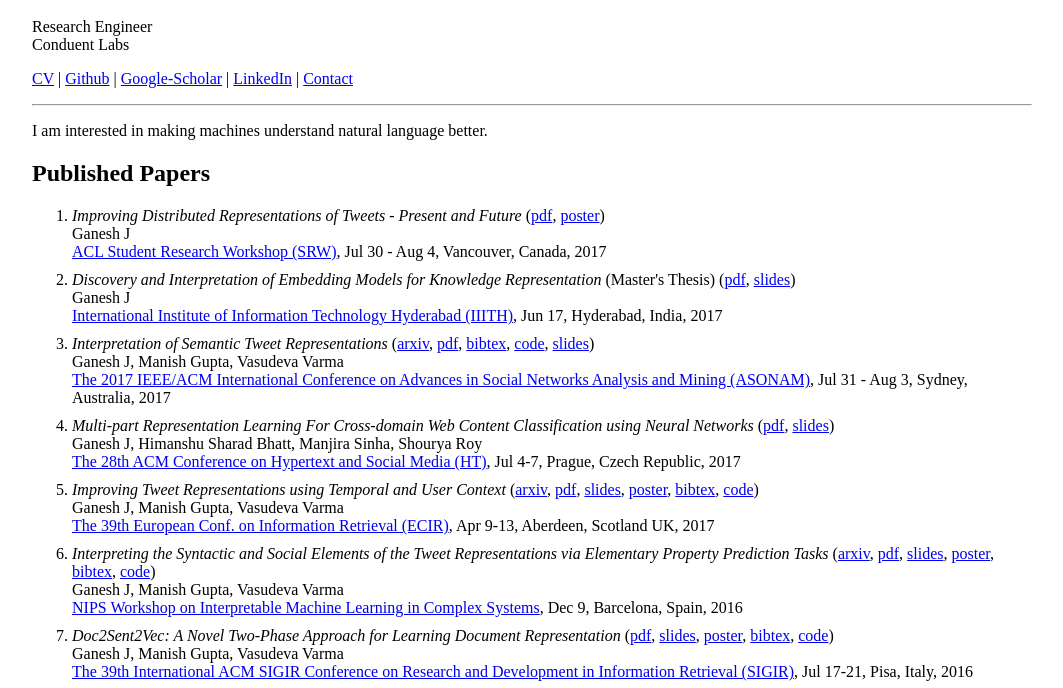
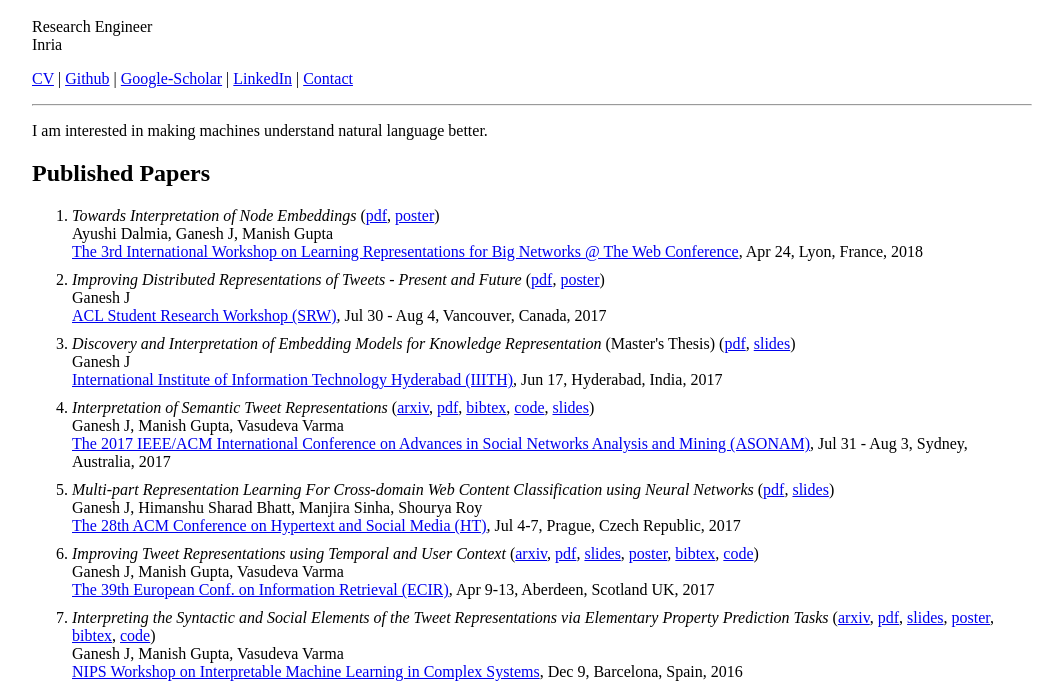
Before and after one commit to ganeshjawahar/ganeshjawahar.github.io, a plain HTML site: page index.html in a window 1280 px wide. Shown: the part 90-778 px from the top of the page, without its empty margins (18-1081 px from the left). Drawn offline with Linux system fonts and the light colour scheme.

Commit message:
www paper

```diff
--- a/index.html
+++ b/index.html
@@ -8,7 +8,7 @@
 <body>
 <h1>Ganesh</h1>
 <p>Research Engineer<br>
-Conduent Labs</p>
+Inria</p>
 <p><a href="https://drive.google.com/open?id=0BxOp2aQOVTq5c1BJQmRTNzJ3ZFU">CV</a> | <a href="https://github.com/ganeshjawahar">Github</a> | <a href="https://scholar.google.co.in/citations?user=X7SMP1EAAAAJ&hl=en">Google-Scholar</a> | <a href="https://in.linkedin.com/in/ganesh-jawahar-ab928435">LinkedIn</a> | <a href="mailto:ganesh.j@research.iiit.ac.in" onmouseover="this.href=this.href.replace(/x/g,'');">Contact</a></p>
 <hr>
 
@@ -18,6 +18,9 @@
 
 <h2>Published Papers</h2>
 <ol>
+    <li><i>Towards Interpretation of Node Embeddings</i> (<a href="https://drive.google.com/open?id=1M7KmJkVYlR3vFozEbwR2BeZMUVcS-n0O">pdf</a>, <a href="https://drive.google.com/open?id=1XaH2iZ5iz4TEmyoe9iunT2Eq_1U_V3Hv">poster</a>)<br>
+        Ayushi Dalmia, Ganesh J, Manish Gupta<br>
+        <a href="https://aminer.org/bignet_www2018">The 3rd International Workshop on Learning Representations for Big Networks @ The Web Conference</a>, Apr 24, Lyon, France, 2018</li>
     <li><i>Improving Distributed Representations of Tweets - Present and Future</i> (<a href="https://drive.google.com/open?id=0BxOp2aQOVTq5Mi1qRXJxRjdjMVU">pdf</a>, <a href="https://drive.google.com/open?id=0BxOp2aQOVTq5QUU4eGxMODlEbzA">poster</a>)<br>
         Ganesh J<br>
         <a href="https://sites.google.com/site/aclsrw2017/">ACL Student Research Workshop (SRW)</a>, Jul 30 - Aug 4, Vancouver, Canada, 2017</li>
```
